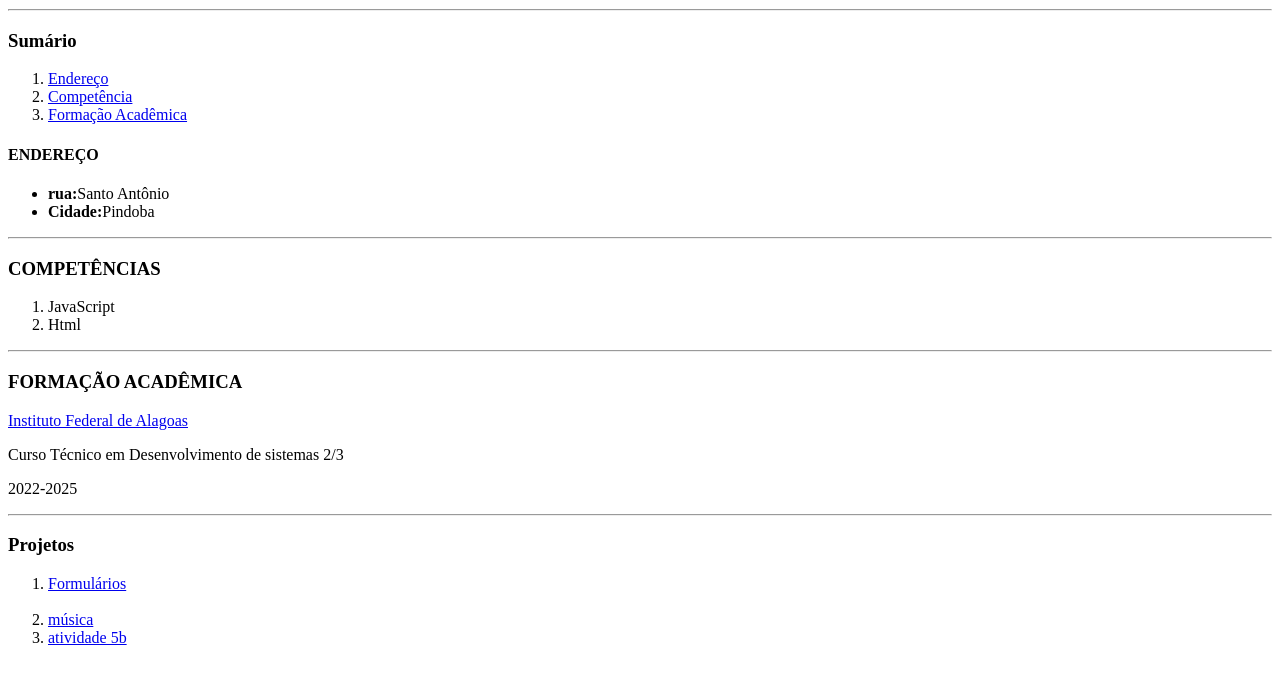
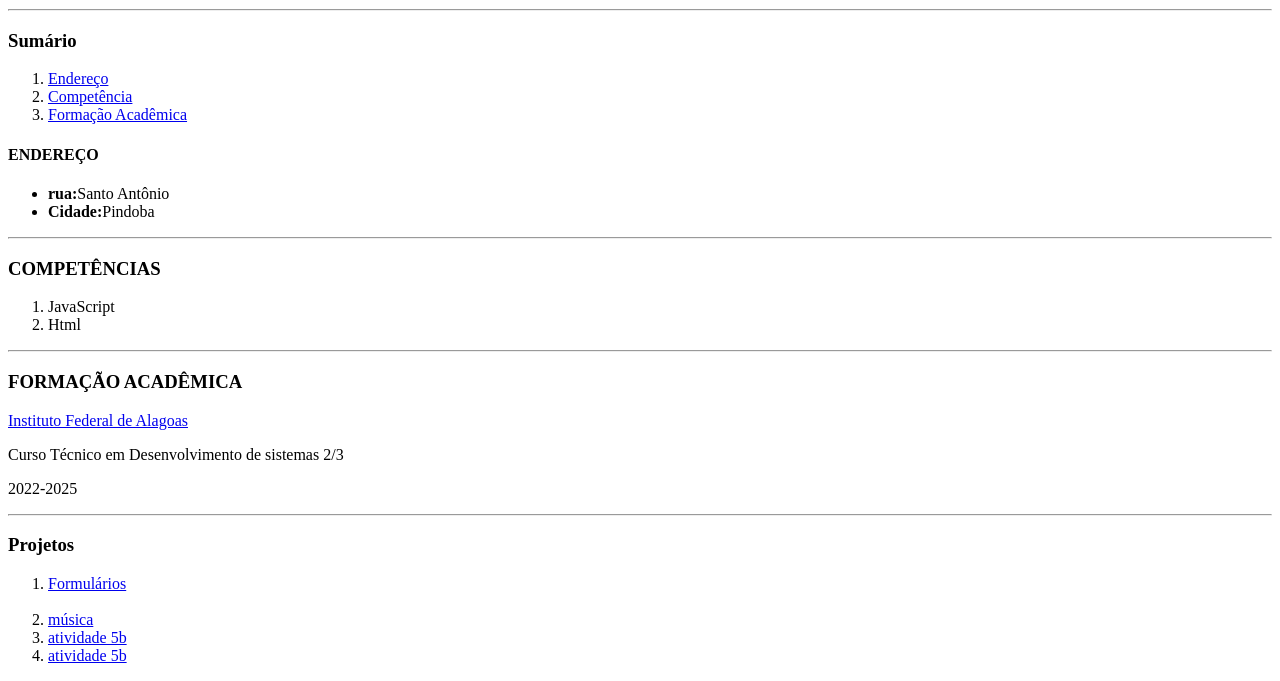
Before and after one commit to Lybia072006/Lybia072006.github.io, a plain HTML site: page curriculo.html in a window 1280 px wide. Shown: the part 265-946 px from the top of the page. Drawn offline with Linux system fonts and the light colour scheme.

Commit message:
Update curriculo.html

```diff
--- a/curriculo.html
+++ b/curriculo.html
@@ -52,6 +52,9 @@
         <br>
         <li><a href= "./musica.html"> música</a></li>
           <li><a href= "https://cadrasto-alunos.silvalybia.repl.co"> atividade 5b</a></li>
+           <li><a href= "https://lybia072006.github.io/index.html"> atividade 5b</a></li>
+
+
 
     </ol>
 
```
